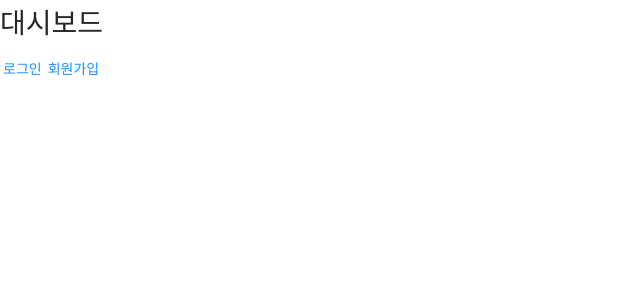
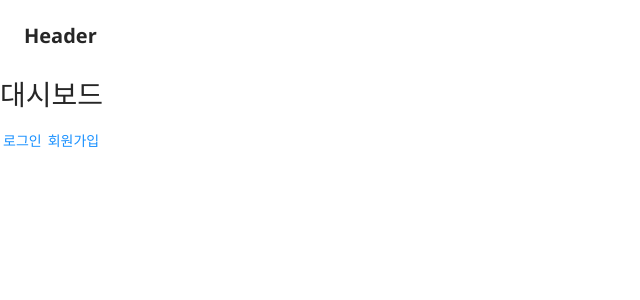
Before and after one commit to kms970/mjj_mall, a React (Create React App) app in the folder mjj_mall-webapp/: page / in a window 1280 px wide. Shown: the top 300 px of the page, without its empty margins (0-640 px from the left). Built offline with nearby package versions, Linux system fonts and the light colour scheme.

Commit message:
header 추가
header 추가
- header라는 텍스트 한줄로만 적용해 놓은 상태
- route기능을 통해 로그인, 회원가입에서 header 안나오게 적용

```diff
--- a/mjj_mall-webapp/package.json
+++ b/mjj_mall-webapp/package.json
@@ -9,8 +9,7 @@
     "react": "^17.0.2",
     "react-dom": "^17.0.2",
     "react-hook-form": "^7.27.1",
-    "react-router": "^6.2.2",
-    "react-router-dom": "^6.2.1",
+    "react-router-dom": "^6.2.2",
     "react-scripts": "^2.1.3",
     "web-vitals": "^2.1.4"
   },
--- a/mjj_mall-webapp/src/App.js
+++ b/mjj_mall-webapp/src/App.js
@@ -1,17 +1,21 @@
 import './App.css';
-import React from 'react';
-import { Routes, Route } from 'react-router-dom';
+import React, {Component} from 'react';
+import { BrowserRouter, Routes, Route, Outlet } from 'react-router-dom';
 import Dashboard from './dashboard/index';
 import Login from './login/Login';
 import Join from './login/Join';
 import JoinConsumer from './login/join/joinConsumer';
 import JoinProvider from './login/join/joinProvider';
 import JoinComplete from "./login/join/JoinComplete";
+import {PageHeader} from "antd";
+import Header from "./common/header";
 function App() {
   return (
    <div>
+     <BrowserRouter>
        <Routes>
-       <Route path="/" element={<Dashboard/>}>
+         <Route element={<Header />}>
+           <Route path="/" element={<Dashboard/>}/>
          </Route>
          <Route path="/login" element={<Login/>} />
          <Route path="/join" element={<Join/>} />
@@ -19,8 +23,8 @@ function App() {
          <Route path="/join/provider" element={<JoinProvider />} />
          <Route path="/join/complete" element={<JoinComplete />} />
        </Routes>
+     </BrowserRouter>
    </div>
   );
 }
-
 export default App;
--- a/mjj_mall-webapp/src/common/CommonFunction.js
+++ /dev/null
@@ -1,27 +0,0 @@
-import axios from 'axios';
-import { useNavigate } from 'react-router-dom';
-
-/**
- * 모듈화 진행 중
- * @param url
- * @param data
- * @constructor
- * @since 2022-03-05
- * @author jslee
- */
-function JoinRequest(url, data) {
-  console.log(url, data);
-  const navigate = useNavigate(); //Router push를 위한 함수(redirect)
-  axios.post(url, data)
-  .then(res => {
-    console.log("회원가입", res);
-    alert("회원가입 성공");
-    navigate('/join/complete'); //회원가입을 성공하면 화면을 전환
-  })
-  .catch(error => {
-    console.error(error);
-    alert("회원가입 실패");
-  })
-}
-
-export { JoinRequest };
--- /dev/null
+++ b/mjj_mall-webapp/src/common/header.js
@@ -0,0 +1,17 @@
+import {PageHeader} from "antd";
+import React from "react";
+import {Outlet} from "react-router-dom";
+
+function Header() {
+  return (
+    <div>
+      <PageHeader
+        className="site-page-header"
+        title="Header"
+        style={{display: 'inline-block'}}
+      />
+      <Outlet />
+    </div>
+  )
+}
+export default Header;
--- a/mjj_mall-webapp/src/dashboard/index.js
+++ b/mjj_mall-webapp/src/dashboard/index.js
@@ -1,5 +1,6 @@
 import React from 'react';
 import {Link} from 'react-router-dom';
+import {PageHeader} from "antd";
 /**
  *
  * @returns {JSX.Element}
@@ -7,7 +8,9 @@ import {Link} from 'react-router-dom';
 function dashboard() {
   return (
     <div>
+
       <h1>대시보드</h1>
+
       <div><span style={{margin:"3px"}}><Link to="/login">로그인</Link></span><span style={{margin:"3px"}}><Link to="/join">회원가입</Link></span></div>
 
 
--- a/mjj_mall-webapp/src/index.js
+++ b/mjj_mall-webapp/src/index.js
@@ -9,10 +9,7 @@ import 'antd/dist/antd.css';
 
 ReactDOM.render(
   <React.StrictMode>
-    <BrowserRouter>
       <App />
-      {/*<Login />*/}
-    </BrowserRouter>
   </React.StrictMode>,
   document.getElementById('root')
 );
--- /dev/null
+++ b/mjj_mall-webapp/src/orderConfirmation/orderCofirmation.js
@@ -0,0 +1 @@
+import React from 'react';
```
Also changed, not shown: mjj_mall-webapp/src/login/join/joinConsumer.js (+0 -20 lines), 1 other file (tests, documents, lock files or other folders). Lines whose indentation alone changed are shown as unchanged.
